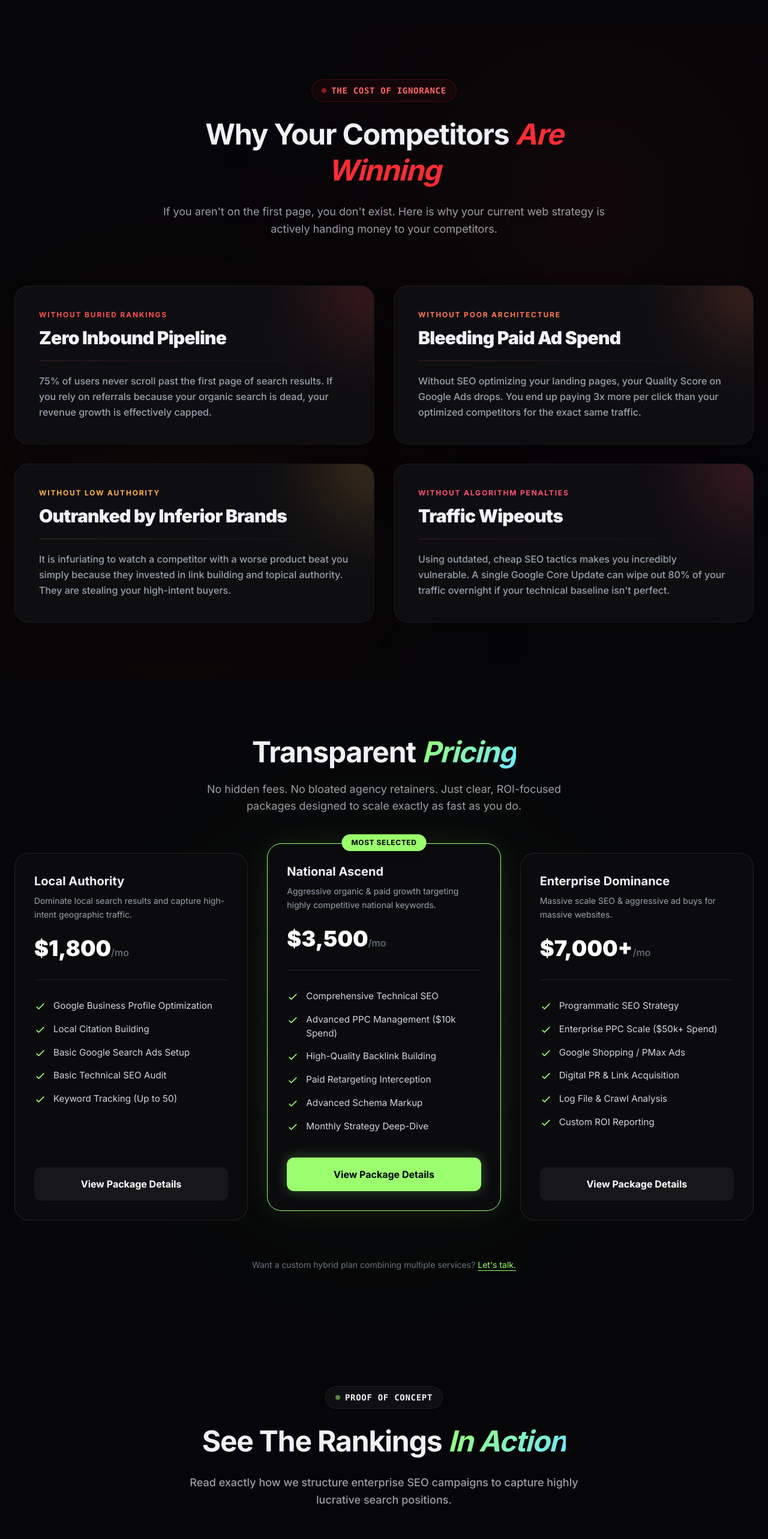
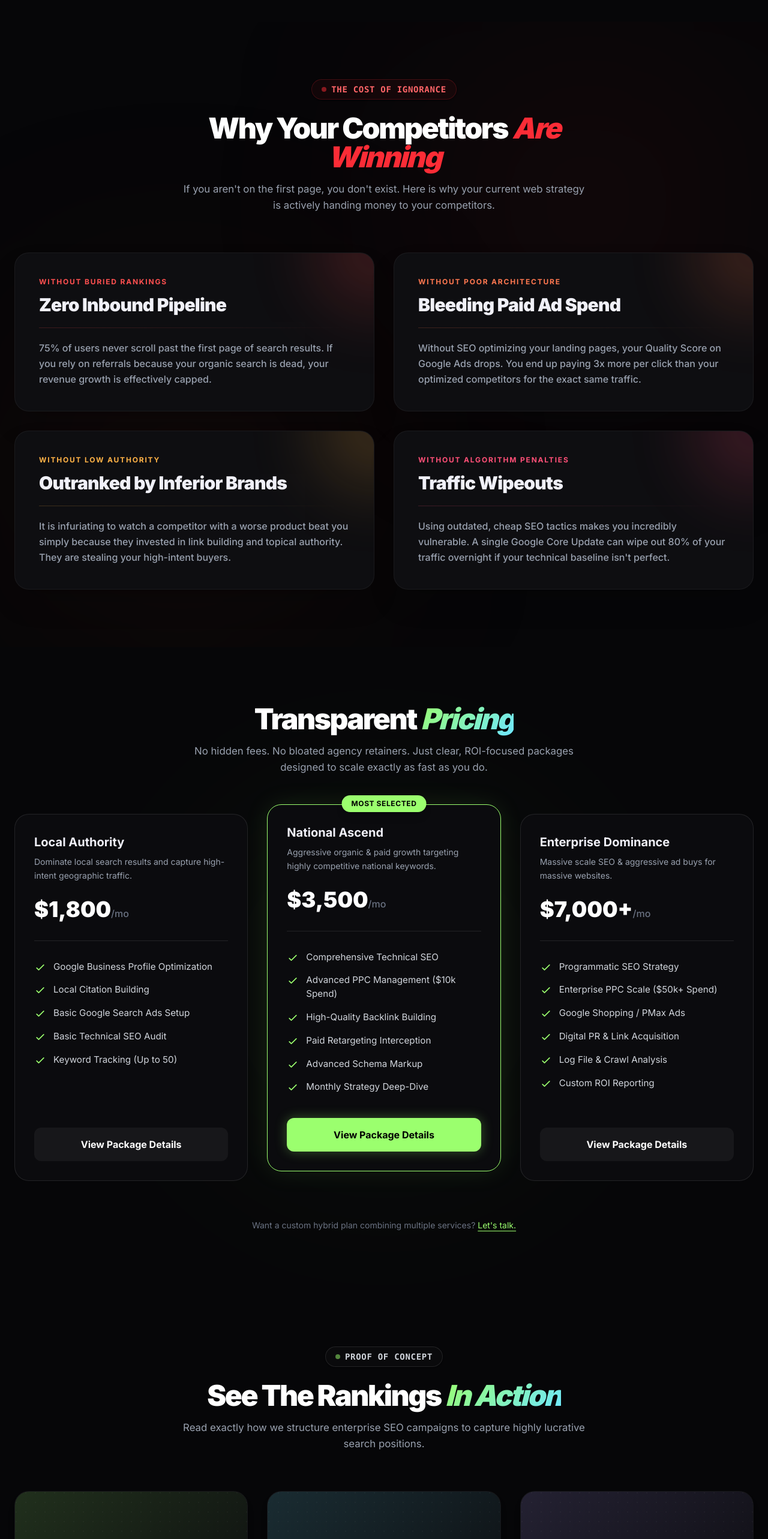
Before and after one commit to einfoengine/ablyart, a Next.js app: page /services/seo in a window 1280 px wide. Shown: the part 3020-5586 px from the top of the page at 60% size. Built offline with nearby package versions, Linux system fonts and the light colour scheme.

Commit message:
Section titles component

```diff
--- a/src/components/AgitationSection.tsx
+++ b/src/components/AgitationSection.tsx
@@ -2,6 +2,7 @@
 
 import React from "react";
 import { motion } from "framer-motion";
+import { SectionHeader } from "@/components/ui/SectionHeader";
 
 export type AgitationCardProps = {
   service: string;
@@ -65,18 +66,14 @@ export default function AgitationSection({
 
       <div className="max-w-7xl mx-auto px-6 relative z-10 w-full">
         {/* Section Header */}
-        <div className="text-center mb-20 max-w-3xl mx-auto">
-          <div className="inline-flex items-center gap-2 px-4 py-2 rounded-full border border-red-500/20 bg-red-500/5 mb-6 shadow-sm">
-            <div className="w-2 h-2 rounded-full bg-red-500 animate-pulse"></div>
-            <span className="text-sm font-semibold tracking-wider text-red-400 uppercase font-mono">{badge}</span>
-          </div>
-          <h2 className="text-4xl md:text-5xl font-bold mb-6 tracking-tight leading-tight text-[#f0f0f8]">
-            {titleBase} <span className="text-red-500 italic">{titleHighlight}</span>
-          </h2>
-          <p className="text-[var(--muted)] text-lg leading-relaxed">
-            {subtitle}
-          </p>
-        </div>
+        <SectionHeader
+          badge={badge}
+          titleBase={titleBase}
+          titleHighlight={titleHighlight}
+          subtitle={subtitle}
+          alignment="center"
+          colorScheme="danger"
+        />
 
         {/* Agitation Grid */}
         <div className="grid grid-cols-1 md:grid-cols-2 gap-6 lg:gap-8">
--- a/src/components/BlogSection.tsx
+++ b/src/components/BlogSection.tsx
@@ -2,6 +2,7 @@
 
 import React from "react";
 import { motion } from "framer-motion";
+import { SectionHeader } from "@/components/ui/SectionHeader";
 
 export type BlogPost = {
   category: string;
@@ -55,18 +56,14 @@ export default function BlogSection({
       <div className="max-w-7xl mx-auto px-6 w-full">
 
         {/* Section Header */}
-        <div className="text-center mb-16">
-          <div className="inline-flex items-center gap-2 px-4 py-2 rounded-full border border-[var(--border)] bg-[var(--card-bg)] mb-6 shadow-sm">
-            <div className="w-2 h-2 rounded-full bg-[var(--accent)] animate-pulse"></div>
-            <span className="text-sm font-semibold tracking-wider text-[var(--foreground)] uppercase font-mono">{badge}</span>
-          </div>
-          <h2 className="text-4xl md:text-5xl font-bold mb-6 tracking-tight leading-tight">
-            {titleBase} <span className="gradient-text italic">{titleHighlight}</span>
-          </h2>
-          <p className="text-[var(--muted)] max-w-2xl mx-auto text-lg leading-relaxed inline-block font-medium">
-            {subtitle}
-          </p>
-        </div>
+        {/* Section Header */}
+        <SectionHeader
+          badge={badge}
+          titleBase={titleBase}
+          titleHighlight={titleHighlight}
+          subtitle={subtitle}
+          alignment="center"
+        />
 
         {/* Blog Grid */}
         <div className="grid grid-cols-1 md:grid-cols-2 lg:grid-cols-3 gap-6 lg:gap-8">
--- a/src/components/FaqSection.tsx
+++ b/src/components/FaqSection.tsx
@@ -2,6 +2,7 @@
 
 import { useState } from "react";
 import { motion, AnimatePresence } from "framer-motion";
+import { SectionHeader } from "@/components/ui/SectionHeader";
 
 function FadeUp({ children, delay = 0, style }: { children: React.ReactNode; delay?: number; style?: React.CSSProperties }) {
   return (
@@ -88,16 +89,12 @@ export default function FaqSection({ faqs = defaultFaqs }: { faqs?: { q: string,
     <section id="faq" style={{ padding: "100px 24px", background: "var(--background)", position: "relative" }}>
       <script type="application/ld+json" dangerouslySetInnerHTML={{ __html: JSON.stringify(schemaData) }} />
       <div style={{ maxWidth: "740px", margin: "0 auto" }}>
-        <FadeUp>
-          <div style={{ textAlign: "center", marginBottom: "52px" }}>
-            <h2 style={{ fontSize: "clamp(2rem, 5vw, 3.5rem)", fontWeight: 900, color: "#f0f0f8", marginBottom: "16px", letterSpacing: "-0.03em" }}>
-              Frequently Asked <span className="gradient-text">Questions</span>
-            </h2>
-            <p style={{ color: "rgba(240,240,248,0.5)", fontSize: "1.1rem", maxWidth: "600px", margin: "0 auto" }}>
-              Everything you need to know about partnering with Ablyart for your growth.
-            </p>
-          </div>
-        </FadeUp>
+        <SectionHeader
+          titleBase="Frequently Asked"
+          titleHighlight="Questions"
+          subtitle="Everything you need to know about partnering with Ablyart for your growth."
+          alignment="center"
+        />
 
         <div>
           {faqs.map((faq, i) => (
--- a/src/components/HotServicesSection.tsx
+++ b/src/components/HotServicesSection.tsx
@@ -1,6 +1,8 @@
 "use client";
 
 import { motion } from "framer-motion";
+import { SectionHeader } from "./ui/SectionHeader";
+
 
 const services = [
   {
@@ -39,21 +41,19 @@ import { Button } from "@/components/ui/Button";
 
 // ...
 
+
 export default function HotServicesSection() {
   return (
     <section className="py-20 md:py-24 bg-[var(--background)] relative z-20">
       <div className="max-w-7xl mx-auto px-6">
 
         {/* Section Heading */}
-        <div className="text-center mb-16">
-           <div className="inline-flex items-center gap-2 px-4 py-2 rounded-full border border-white/10 bg-white/[0.02] mb-6 shadow-sm">
-            <div className="w-2 h-2 rounded-full bg-[var(--accent)] animate-pulse"></div>
-            <span className="text-xs md:text-sm font-semibold tracking-wider text-gray-300 uppercase font-mono">Our Hot Services</span>
-          </div>
-          <h2 className="text-3xl md:text-5xl font-black tracking-tighter text-white">
-            Designed For <span className="gradient-text italic">Sustainable Growth.</span>
-          </h2>
-        </div>
+        <SectionHeader
+          badge="Our Hot Services"
+          titleBase="Designed For"
+          titleHighlight="Sustainable Growth."
+          alignment="center"
+        />
 
         {/* 3-Column Glass Grid */}
         <div className="grid grid-cols-1 md:grid-cols-3 gap-6 lg:gap-8 mb-16">
--- a/src/components/PricingSection.tsx
+++ b/src/components/PricingSection.tsx
@@ -2,6 +2,7 @@
 
 import React, { useState } from "react";
 import { motion, AnimatePresence } from "framer-motion";
+import { SectionHeader } from "@/components/ui/SectionHeader";
 
 export type DetailedDeliverable = {
   title: string;
@@ -743,14 +744,12 @@ export default function PricingSection({ customPackages }: PricingSectionProps =
       <div className="max-w-7xl mx-auto px-6 relative w-full">
 
         {/* Header */}
-        <div className="text-center mb-16">
-          <h2 className="text-4xl md:text-5xl font-bold mb-6 tracking-tight text-[#f0f0f8]">
-            Transparent <span className="gradient-text italic">Pricing</span>
-          </h2>
-          <p className="text-[var(--muted)] text-lg max-w-2xl mx-auto">
-            No hidden fees. No bloated agency retainers. Just clear, ROI-focused packages designed to scale exactly as fast as you do.
-          </p>
-        </div>
+        <SectionHeader
+          titleBase="Transparent"
+          titleHighlight="Pricing"
+          subtitle="No hidden fees. No bloated agency retainers. Just clear, ROI-focused packages designed to scale exactly as fast as you do."
+          alignment="center"
+        />
 
         {/* Custom Tabs (hidden if custom packages provided) */}
         {!customPackages && (
--- a/src/components/TestimonialsSection.tsx
+++ b/src/components/TestimonialsSection.tsx
@@ -2,6 +2,7 @@
 
 import React from "react";
 import { motion } from "framer-motion";
+import { SectionHeader } from "@/components/ui/SectionHeader";
 
 const testimonialsRow1 = [
   {
@@ -68,14 +69,13 @@ export default function TestimonialsSection() {
       {/* Background radial highlight */}
       <div className="absolute top-1/2 left-1/2 -translate-x-1/2 -translate-y-1/2 w-[800px] h-[800px] bg-[var(--accent)] opacity-[0.02] blur-[150px] rounded-full pointer-events-none"></div>
 
-      <div className="max-w-7xl mx-auto px-6 relative z-10 w-full mb-16 text-center">
-        <div className="inline-flex items-center gap-2 px-4 py-2 rounded-full border border-[var(--border)] bg-[var(--card-bg)] mb-6 shadow-sm">
-          <div className="w-2 h-2 rounded-full bg-[var(--accent)]"></div>
-          <span className="text-sm font-semibold tracking-wider text-[var(--foreground)] uppercase font-mono">Client Success</span>
-        </div>
-        <h2 className="text-4xl md:text-5xl font-bold tracking-tight leading-tight text-[#f0f0f8]">
-          Don't Just Take <span className="gradient-text italic">Our Word For It.</span>
-        </h2>
+      <div className="max-w-7xl mx-auto px-6 relative z-10 w-full">
+        <SectionHeader
+          badge="Client Success"
+          titleBase="Don't Just Take"
+          titleHighlight="Our Word For It."
+          alignment="center"
+        />
       </div>
 
       {/* Marquee Container */}
--- /dev/null
+++ b/src/components/ui/SectionHeader.tsx
@@ -0,0 +1,95 @@
+"use client";
+
+import React from 'react';
+import { motion } from 'framer-motion';
+
+export interface SectionHeaderProps {
+  badge?: string;
+  titleBase?: string;
+  titleHighlight?: string;
+  subtitle?: React.ReactNode;
+  alignment?: 'center' | 'left' | 'split';
+  className?: string;
+  colorScheme?: 'default' | 'danger';
+}
+
+export function SectionHeader({
+  badge,
+  titleBase,
+  titleHighlight,
+  subtitle,
+  alignment = 'center',
+  className = '',
+  colorScheme = 'default',
+}: SectionHeaderProps) {
+
+  const isDanger = colorScheme === 'danger';
+  const pulseDotClass = isDanger ? 'bg-red-500' : 'bg-[var(--accent)]';
+  const badgeWrapClass = isDanger
+    ? 'border-red-500/20 bg-red-500/5 text-red-400'
+    : 'border-white/10 bg-white/[0.02] text-gray-300';
+  const highlightClass = isDanger ? 'text-red-500 italic flex-shrink-0' : 'gradient-text italic';
+
+  if (alignment === 'split') {
+    return (
+      <motion.div
+        initial={{ opacity: 0, y: 30 }}
+        whileInView={{ opacity: 1, y: 0 }}
+        viewport={{ once: true, margin: "-50px" }}
+        transition={{ duration: 0.6 }}
+        style={{ maxWidth: "1200px", margin: "0 auto", marginBottom: "40px" }}
+        className={`flex flex-col w-full ${className}`}
+      >
+        {badge && (
+          <div style={{ display: "inline-flex", marginBottom: "20px" }}>
+            <span className={`inline-flex items-center gap-2 px-4 py-[6px] rounded-full border shadow-sm text-xs md:text-sm font-semibold tracking-wider uppercase font-mono ${badgeWrapClass}`}>
+              <div className={`w-2 h-2 rounded-full animate-pulse ${pulseDotClass}`}></div>
+              {badge}
+            </span>
+          </div>
+        )}
+        <div style={{ display: "flex", alignItems: "flex-end", justifyContent: "space-between", flexWrap: "wrap", gap: "24px" }}>
+          <h2 style={{ fontSize: "clamp(2.2rem, 4vw, 3.5rem)", fontWeight: 900, letterSpacing: "-0.04em", lineHeight: 1.1, maxWidth: "600px" }} className="text-white">
+            {titleBase} {titleHighlight && <span className={highlightClass}>{titleHighlight}</span>}
+          </h2>
+          {subtitle && (
+            <p style={{ fontSize: "0.95rem", color: "rgba(240,240,248,0.5)", maxWidth: "340px", lineHeight: 1.8 }}>
+              {subtitle}
+            </p>
+          )}
+        </div>
+      </motion.div>
+    );
+  }
+
+  const alignClass = alignment === 'center' ? 'text-center flex flex-col items-center' : 'text-left flex flex-col items-start';
+
+  return (
+    <motion.div
+      initial={{ opacity: 0, y: 30 }}
+      whileInView={{ opacity: 1, y: 0 }}
+      viewport={{ once: true, margin: "-50px" }}
+      transition={{ duration: 0.6 }}
+      className={`mb-16 ${alignClass} w-full ${className}`}
+    >
+      {badge && (
+        <div className={`inline-flex items-center gap-2 px-4 py-[6px] rounded-full border mb-6 shadow-sm ${badgeWrapClass}`}>
+          <div className={`w-2 h-2 rounded-full animate-pulse ${pulseDotClass}`}></div>
+          <span className="text-xs md:text-sm font-semibold tracking-wider uppercase font-mono">
+            {badge}
+          </span>
+        </div>
+      )}
+      {(titleBase || titleHighlight) && (
+        <h2 className="text-3xl md:text-5xl font-black tracking-tighter text-white max-w-3xl">
+          {titleBase} {titleHighlight && <span className={highlightClass}>{titleHighlight}</span>}
+        </h2>
+      )}
+      {subtitle && (
+        <p className="mt-4 text-gray-400 leading-relaxed text-[1.05rem] max-w-2xl">
+          {subtitle}
+        </p>
+      )}
+    </motion.div>
+  );
+}
```
Also changed, not shown: src/components/ServicesSection.tsx (+9 -20 lines), src/components/VslSection.tsx (+8 -7 lines), src/components/WhyChooseUsSection.tsx (+9 -19 lines).
